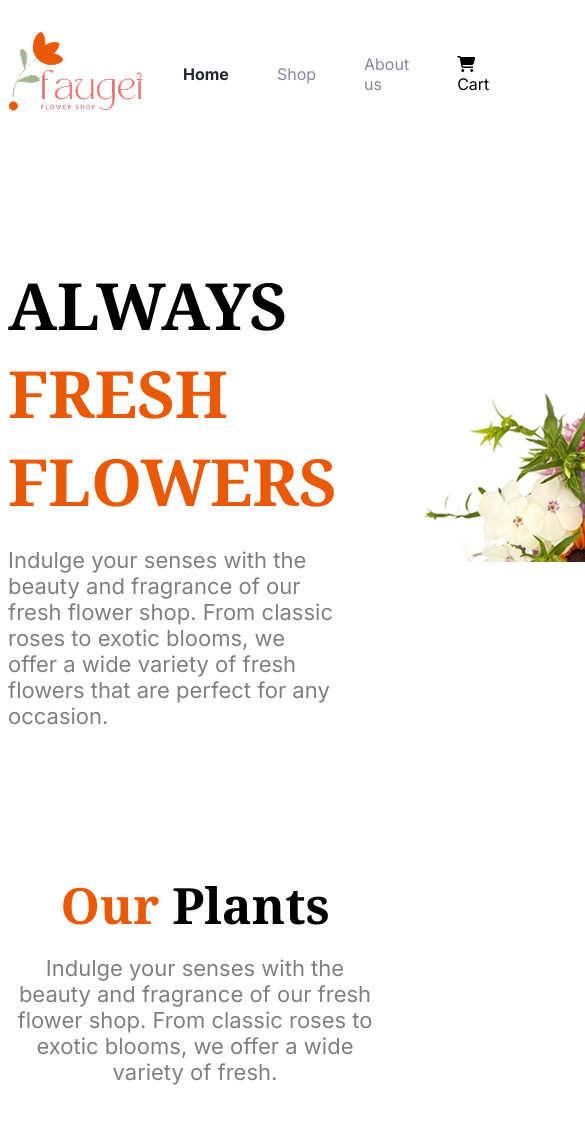
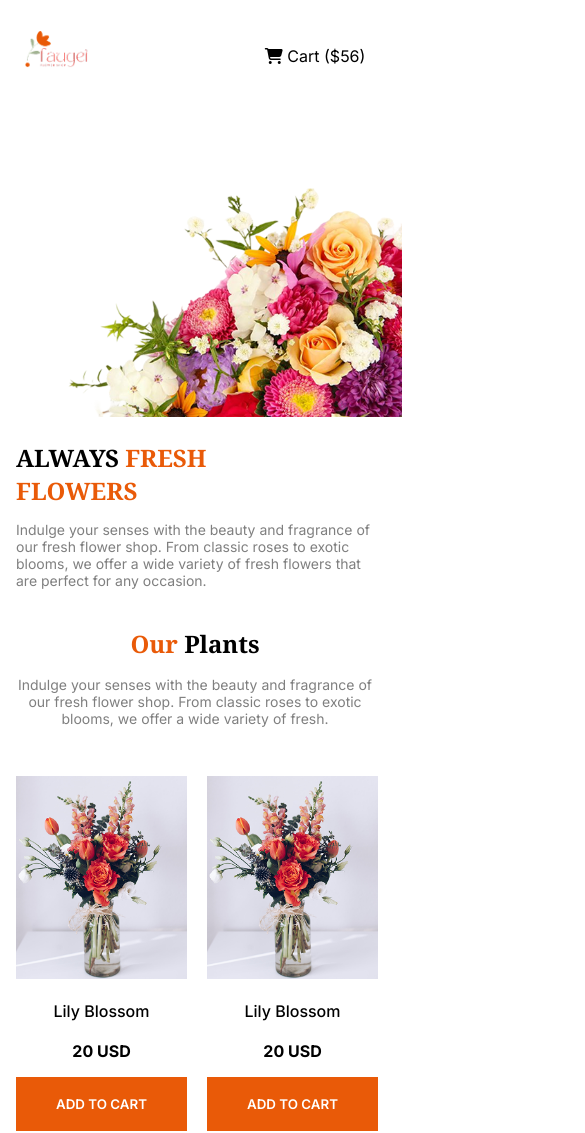
Before and after one commit to tahmid-codes-it/assignment-02, a plain HTML site: page index.html in a window 390 px wide. Shown: the top 1133 px of the page, 585 px wide, since content can reach past the window. Drawn offline with Linux system fonts and the light colour scheme.

Commit message:
added mobile responsive  navbar, banner, our plants and flower and planst section

```diff
--- a/index.html
+++ b/index.html
@@ -27,11 +27,11 @@
             </div>
 
             <div class="nav-right">
-                <ul class="inter-normal">
+                <ul class="inter-normal nav-ul">
                     <li><a class="home" href="#">Home</a></li>
                     <li><a class="shop" href="#">Shop</a></li>
                     <li><a class="about-us" href="#">About us</a></li>
-                    <li><a class="cart" href=""><i class="fas fa-shopping-cart"></i> Cart</a></li>
+                    <li><a class="cart" href=""><i class="fas fa-shopping-cart"></i> Cart ($56)</a></li>
                 </ul>
             </div>
         </nav>
@@ -130,7 +130,7 @@
             </div>
         </section>
 
-        <section class="latest-deal">
+        <section class="latest-deal hide">
             <h2 class="latest-deal-heading noto-serif-normal"><span>Latest</span> Deals</h2>
             <p class="latest-deal-paragraph inter-normal">Indulge your senses with the beauty and fragrance of our fresh
                 flower shop. From classic roses to exotic
@@ -165,7 +165,7 @@
             </div>
         </section>
 
-        <section class="colorful-branch">
+        <section class="colorful-branch hide">
             <h1 class="colorful-branch-heading noto-serif-normal">Join the colorful Bunch</h1>
 
             <form class="subscribe-form" action="">
@@ -175,7 +175,7 @@
 
         </section>
     </main>
-    <footer>
+    <footer class="hide">
         <div class="footer-one">
             <img src="assets/logo.png" alt="">
             <p class="footer-paragraph inter-normal">Indulge your senses with the beauty and fragrance of our fresh flower shop. </p>
--- a/style.css
+++ b/style.css
@@ -68,6 +68,7 @@ nav ul li a {
 /* banner styles */
 .banner {
     display: flex;
+    justify-content: space-between;
     max-width: 1140px;
     margin: 0 auto;
     /* margin-bottom: 120px; */
@@ -184,103 +185,105 @@ nav ul li a {
 }
 
 /* latest deal styles */
-.latest-deal{
+.latest-deal {
     max-width: 1140px;
     margin: 0 auto;
 }
 
-.latest-deal-heading{
+.latest-deal-heading {
     font-size: 3.125rem;
     font-weight: 700;
     text-align: center;
     margin-bottom: 16px;
 }
 
-.latest-deal-paragraph{
+.latest-deal-paragraph {
     max-width: 888px;
     margin: 0 auto;
-font-size:1.375rem ;
+    font-size: 1.375rem;
     color: rgba(0, 0, 0, 0.5);
     text-align: center;
     margin-bottom: 120px;
 }
 
-.bloom{
+.bloom {
     position: relative;
 }
 
-.grid-text-one{
+.grid-text-one {
     position: absolute;
     top: 60px;
     left: 70px;
     text-align: center;
 }
 
-.bloom-paragraph{
-    font-size:1.25rem ;
+.bloom-paragraph {
+    font-size: 1.25rem;
     font-weight: 700;
     color: #FFFFFF;
     margin-bottom: 5px;
 }
 
-.bloom-shop-now a{
+.bloom-shop-now a {
     font-weight: 600;
     color: #FFFFFF;
 }
 
-.ana{
+.ana {
     position: relative;
 }
-.grid-text-two{
+
+.grid-text-two {
     position: absolute;
     top: 60px;
     left: 70px;
     text-align: center;
 }
 
-.ana-paragraph{
-    font-size:1.25rem ;
+.ana-paragraph {
+    font-size: 1.25rem;
     font-weight: 700;
     color: #FFFFFF;
     margin-bottom: 5px;
 }
 
-.ana-shop-now a{
+.ana-shop-now a {
     font-weight: 600;
     color: #FFFFFF;
 }
 
-.zabo{
+.zabo {
     position: relative;
 }
-.grid-text-three{
+
+.grid-text-three {
     position: absolute;
     top: 120px;
     left: 160px;
     text-align: center;
 }
 
-.zabo-paragraph{
-    font-size:2.5rem ;
+.zabo-paragraph {
+    font-size: 2.5rem;
     font-weight: 700;
     color: #FFFFFF;
     margin-bottom: 5px;
 }
 
-.zabo-shop-now a{
+.zabo-shop-now a {
     font-size: 1.75rem;
     font-weight: 600;
     color: #FFFFFF;
 }
 
-.latest-deal-img{
+.latest-deal-img {
     display: flex;
     gap: 20px;
     align-items: center;
     margin-bottom: 120px;
 }
 
-.latest-deal-left-img{
+.latest-deal-left-img {
     /* display: grid;
     grid-template-columns: 1fr;
     gap: 25px; */
@@ -290,7 +293,7 @@ margin-bottom: 120px;
 
 }
 
-.colorful-branch{
+.colorful-branch {
     margin: 0 auto;
     background-image: url(assets/news-letter-bg.png);
     background-size: cover;
@@ -298,8 +301,8 @@ margin-bottom: 120px;
     margin-bottom: 50px;
 }
 
-.colorful-branch-heading{
-    font-size: 3.125rem ;
+.colorful-branch-heading {
+    font-size: 3.125rem;
     color: #FFFFFF;
     text-align: center;
     margin-bottom: 23px;
@@ -336,7 +339,7 @@ margin-bottom: 120px;
 }
 
 /* footer styles */
-footer{
+footer {
     max-width: 1140px;
     margin: 0 auto;
     display: flex;
@@ -344,47 +347,188 @@ footer{
     margin-bottom: 50px;
 }
 
-.footer-one{
+.footer-one {
     width: 359px;
 }
 
-.footer-paragraph{
+.footer-paragraph {
     font-size: 1.375rem;
     color: rgba(0, 0, 0, 0.5);
 }
 
-.footer-two{
+.footer-two {
     display: flex;
     flex-direction: column;
-    gap:32px ;
+    gap: 32px;
 }
 
-.footer-two li{
+.footer-two li {
     list-style: none;
 
 
 }
-.footer-two li a{
+
+.footer-two li a {
     text-decoration: none;
     color: rgba(107, 114, 128, 1);
 }
 
-.footer-three{
+.footer-three {
     display: flex;
     flex-direction: column;
-    gap:32px ;
+    gap: 32px;
 }
 
-.footer-three li{
+.footer-three li {
     list-style: none;
 }
-.footer-three li a{
+
+.footer-three li a {
     text-decoration: none;
     color: rgba(107, 114, 128, 1);
 }
 
-.footer-four{
+.footer-four {
     list-style: none;
     display: flex;
     gap: 24px;
 }
+
+
+.hide {
+    display: none;
+}
+
+@media (max-width:576px) {
+    nav {
+        /* flex-direction: column; */
+        justify-content: space-around;
+    }
+
+    .home {
+        display: none;
+    }
+
+    .shop {
+        display: none;
+    }
+
+    .about-us {
+        display: none;
+    }
+
+    .nav-ul {
+        padding-left: 0px;
+    }
+
+    .nav-left img {
+        width: 63px;
+        height: 38px;
+    }
+
+    .banner {
+        flex-direction: column;
+
+    }
+
+    .banner-right img {
+        order: 1;
+        max-width: 394px;
+        margin: 0 auto;
+        margin-right: 0px;
+    }
+
+    .banner-left {
+        order: 2;
+          max-width: 358px;
+        margin: 0 auto;
+
+    }
+
+    .banner-heading {
+        font-size: 1.5rem;
+        max-width: 200px;
+    }
+
+    .banner-paragraph {
+        font-size: 0.875rem;
+    }
+
+    .our-plants {
+        max-width: 358px;
+        margin: 0 auto;
+        margin-bottom: 42px;
+
+    }
+
+    .our-plants-heading {
+        font-size: 1.5rem;
+    }
+
+    .our-plants-paragraph {
+        font-size: 0.875rem;
+    }
+
+    .card-container {
+        grid-template-columns: repeat(2, 1fr);
+        /* column-gap: 40px;
+        row-gap: 28px; */
+    }
+
+    .card {
+        width: 171px;
+    }
+
+    .card-button {
+        width: 100%;
+        color: #FFFFFF;
+        padding: 19px 30px;
+        background-color: #E95A08;
+        border: none;
+    }
+
+    .card-paragraph-one {
+        font-size: 1rem;
+        font-weight: 500;
+        text-align: center;
+        margin-bottom: 20px;
+        /* margin-top: 30px; */
+    }
+
+    .card-paragraph-two {
+        font-size: 1rem;
+        font-weight: 700;
+        text-align: center;
+    }
+
+    .card img {
+        width: 171px;
+        height: 197;
+    }
+
+    .flower-plants-lover {
+        flex-direction: column;
+    }
+
+    .flower-plants-lover {
+        max-width: 358px;
+        margin: 0 auto;
+    }
+
+    .badge-img-one {
+        width: 358px;
+        height: 396px;
+    }
+
+    .badge-img-two {
+        display: none;
+    }
+
+    .flower-plants-lover-heading {
+        font-size: 1.5rem;
+    }
+
+    .flower-plants-lover-text {
+        font-size: 0.875rem;
+    }
+}
```
Lines whose indentation alone changed are shown as unchanged.
